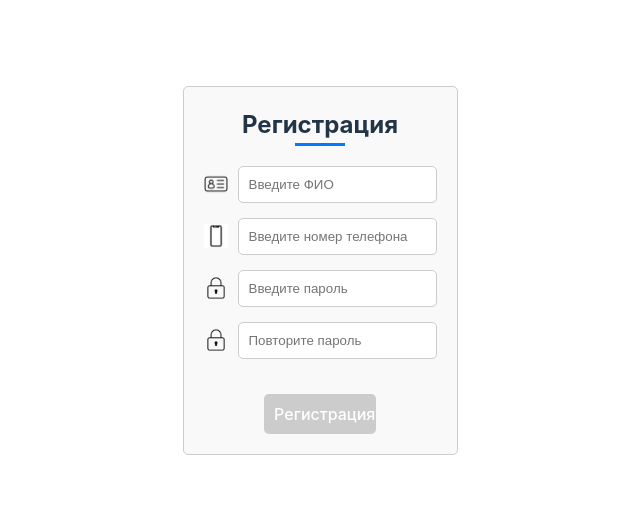
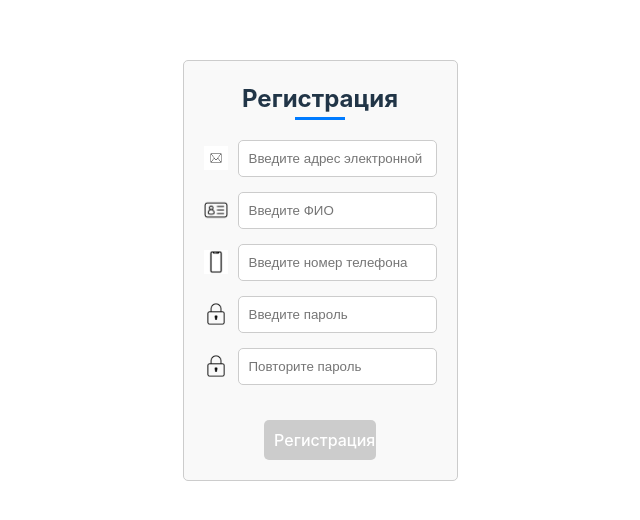
Before and after one commit to vostrexxx/PurePartrners, a React (Vite) app in the folder PPartners/: page / in a window 1280 px wide. Shown: the part 130-650 px from the top of the page, without its empty margins (320-960 px from the left). Built offline with nearby package versions, Linux system fonts and the light colour scheme.

Commit message:
adding email to regForm

```diff
--- a/PPartners/src/Components/Pages/RegPage/RegPage.jsx
+++ b/PPartners/src/Components/Pages/RegPage/RegPage.jsx
@@ -4,7 +4,7 @@ import React, { useState } from "react";
 import name_icon from "../../../assets/name_icon1.png";
 import password_icon from "../../../assets/password_icon.png";
 import phone_icon from "../../../assets/phone_icon1.png";
-// import phone_icon from "../../../assets/email_icon.jpg";
+import email_icon from "../../../assets/email_icon.jpg";
 
 function InputField({ imageSrc, inputType, placeholder, isActive }) {
   return (
@@ -64,10 +64,10 @@ export default function RegistrationPage() {
       "password",
       document.querySelector('input[name="password"]').value
     );
-    // formData.append(
-    //   "email",
-    //   document.querySelector('input[name="email"]').value
-    // );
+    formData.append(
+      "email",
+      document.querySelector('input[name="email"]').value
+    );
 
     try {
       const response = await fetch("Oleg", {
@@ -91,13 +91,13 @@ export default function RegistrationPage() {
         <div className="underline"></div>
       </div>
 
-      {/* <InputField
+      <InputField
         imageSrc={email_icon}
         inputType="email"
         placeholder="Введите адрес электронной почты"
         isActive={activeFields.email}
         name="email"
-      /> */}
+      />
 
       <InputField
         imageSrc={name_icon}
```
